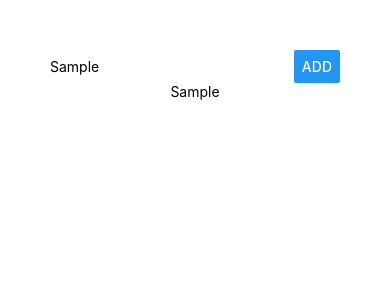
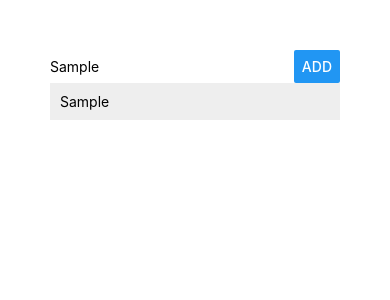
Before and after one commit to deguirlinger/awesome_places, a React Native app: screen / in a window 390 px wide. Both pictures are taken after typing "Sample" into the empty fields and a click on the button "ADD". Shown: the top 300 px of the page. Built offline with nearby package versions, Linux system fonts and the light colour scheme.

Commit message:
more styling and new components

```diff
--- a/App.js
+++ b/App.js
@@ -6,6 +6,8 @@
   TextInput,
   Button
 } from 'react-native';
+
+import ListItem from './src/components/ListItem/ListItem'
 
 export default class App extends Component {
   state = {
@@ -32,7 +34,7 @@
 
   render() {
     const placesOutput = this.state.places.map((place, i) => (
-      <Text key={i}>{place}</Text>
+      <ListItem key={i} placeName={place} />
     ))
     return (
       <View style={styles.container}>
@@ -49,7 +51,7 @@
             onPress={this.placeSubmitHandler}
           />
         </View>
-        <View>
+        <View style={styles.listContainer}>
           {placesOutput}
         </View>
       </View>
@@ -77,5 +79,8 @@
   },
   placeButton: {
     width: "30%"
+  },
+  listContainer: {
+    width: "100%"
   }
 });
--- /dev/null
+++ b/src/components/ListItem/ListItem.js
@@ -0,0 +1,19 @@
+import React from 'react'
+import {View, Text, StyleSheet} from 'react-native'
+
+const listItem = props => (
+    <View style={styles.listItem}>
+        <Text>{props.placeName}</Text>
+    </View>
+)
+
+const styles = StyleSheet.create({
+    listItem: {
+        width: "100%",
+        marginBottom: 5,
+        padding: 10,
+        backgroundColor: "#eee"
+    }
+})
+
+export default listItem
```
